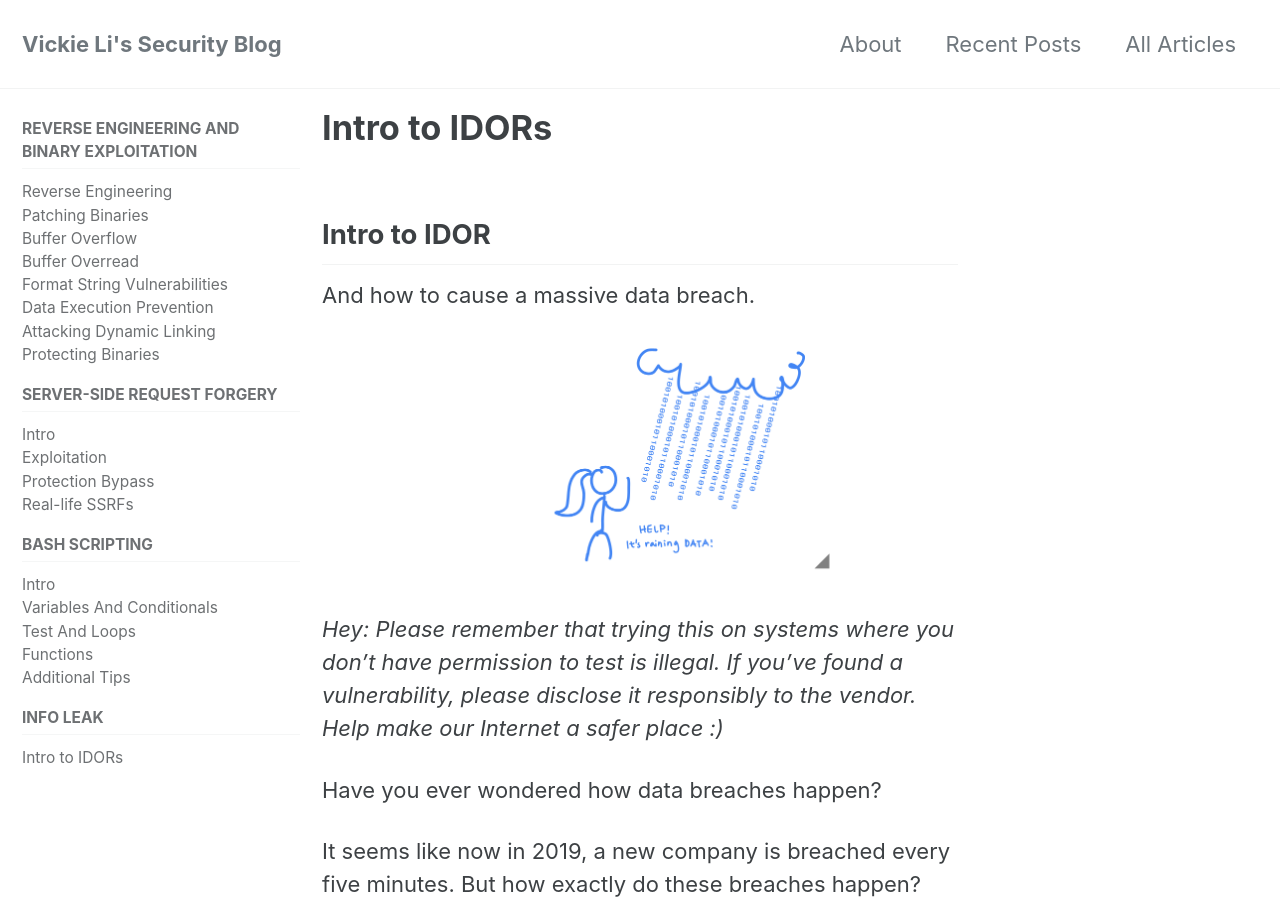
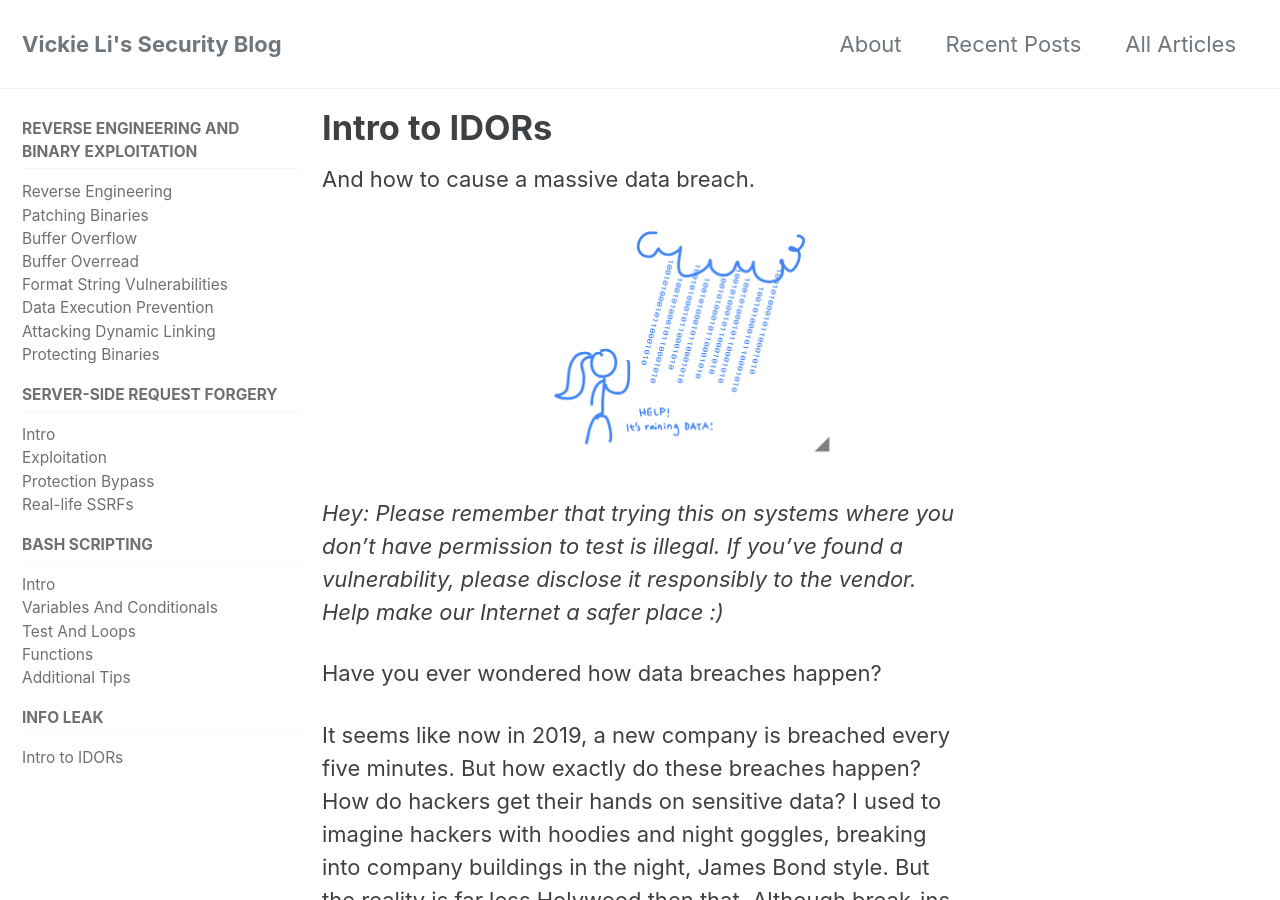
Before and after one commit to vkili/blog, a Jekyll site: the page built from _posts/2020-08-26-intro-to-idor.md, in a window 1280 px wide and 900 px high. Built offline with Jekyll 4.4.1, drawn with Linux system fonts in a browser that asks for light colours; cached includes are drawn as plain includes.

Commit message:
intro to idor

```diff
--- a/_posts/2020-08-26-intro-to-idor.md
+++ b/_posts/2020-08-26-intro-to-idor.md
@@ -3,8 +3,6 @@ title: "Intro to IDORs"
 categories:
   - Info Leak
 ---
-
-## Intro to IDOR
 
 And how to cause a massive data breach.
 
```
